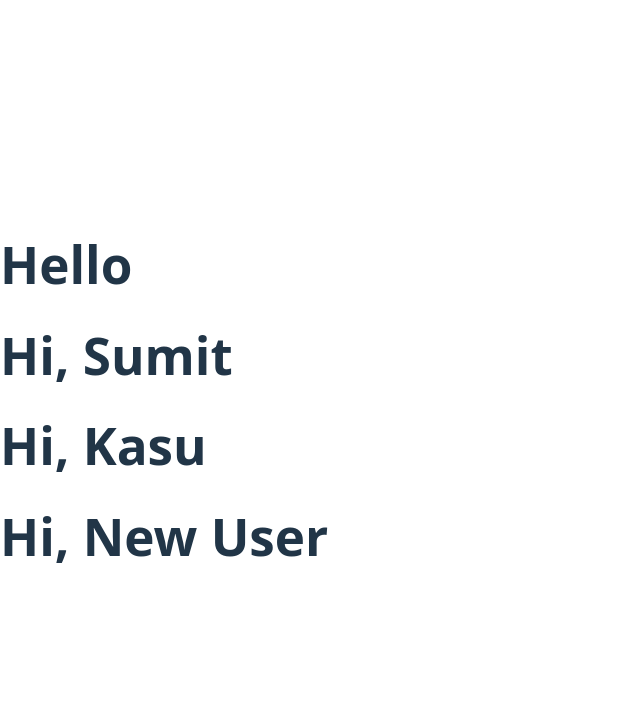
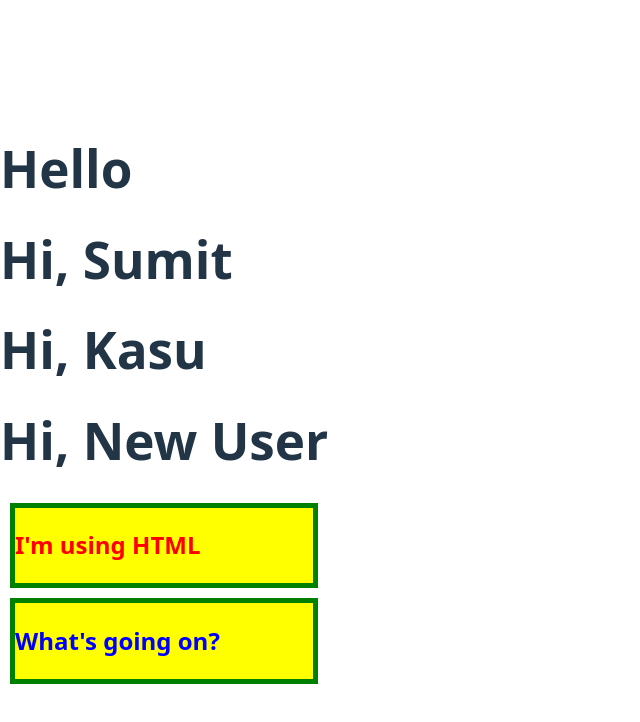
Before and after one commit to Sumit1164/React.js_Learning, a React (Vite) app: page / in a window 1280 px wide. Shown: the top 722 px of the page, without its empty margins (0-640 px from the left). Built offline with nearby package versions, Linux system fonts and the light colour scheme.

Commit message:
Add Wrapper component and integrate it into App component

```diff
--- a/src/App.jsx
+++ b/src/App.jsx
@@ -10,6 +10,7 @@
 // import College from "./College"
 // import Student from "./Student"
 import User from "./User"
+import Wrapper from "./Wrapper"
 
 function App() {
   // alert(sum())
@@ -73,7 +74,14 @@ function App() {
       <User name = "Kasu" />
       <User />
 
+      {/* <Wrapper/> */}
+      <Wrapper>
+        <h2>I'm using HTML</h2>
+      </Wrapper>
+      <Wrapper>
+        <h2 style={{ color: 'blue' }}>What's going on?</h2>
 
+      </Wrapper>
     </div>
 
 
--- /dev/null
+++ b/src/Wrapper.jsx
@@ -0,0 +1,10 @@
+function Wrapper({children, color ="red"}) {
+    return (
+        <div style={{color:color, background: 'yellow', border: '5px solid green', margin: '10px', width:'auto'}}>
+            {/* <h1>Hi Everyone </h1> */}
+            {children}
+        </div>
+    )
+}
+
+export default Wrapper;
```
